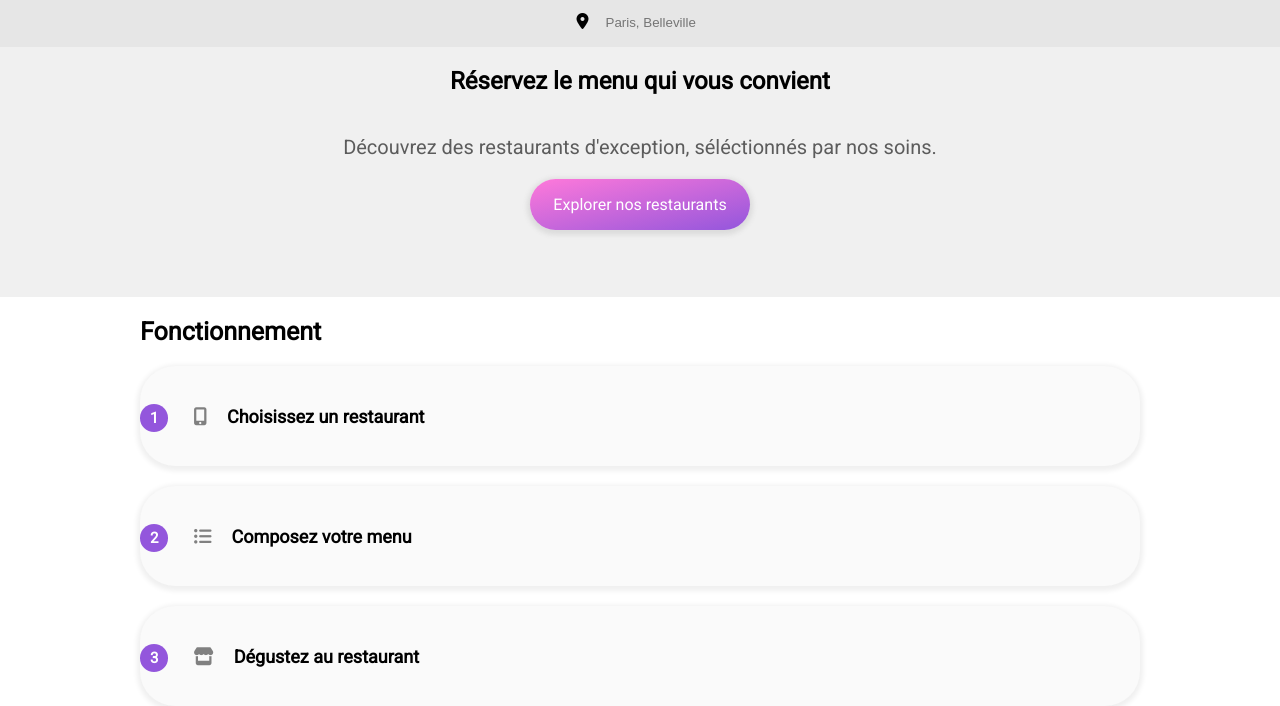
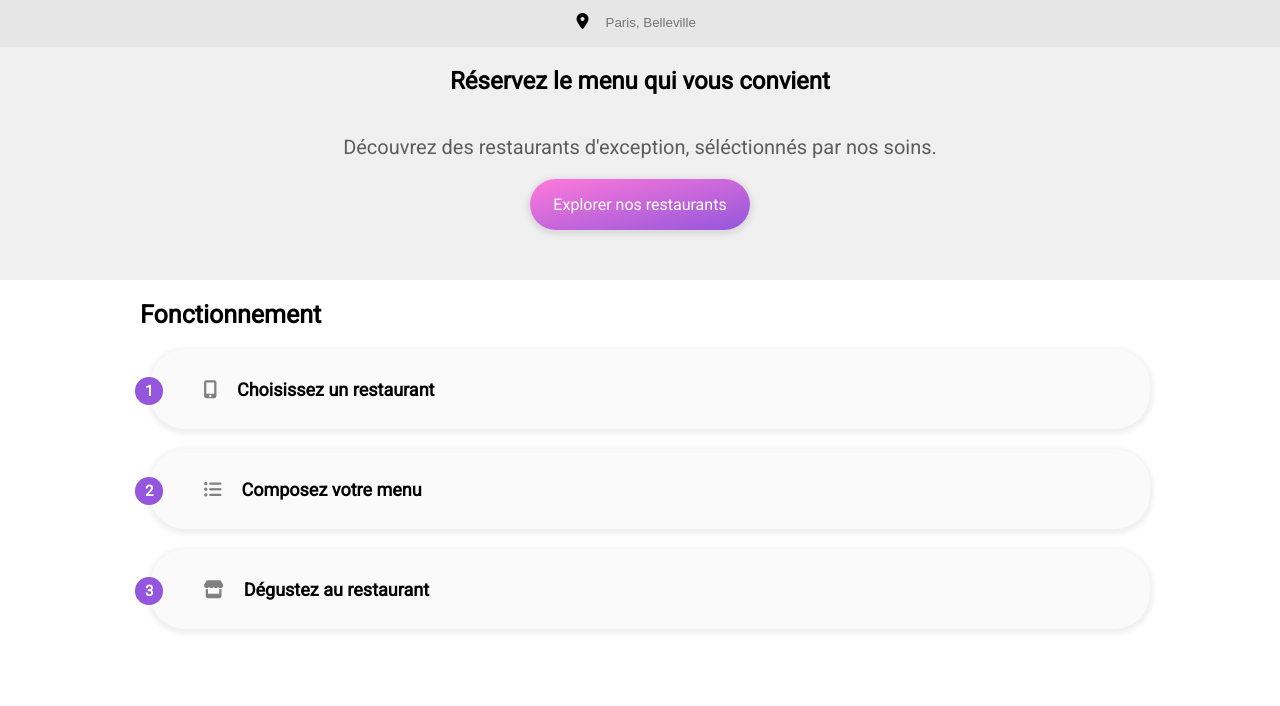
Before and after one commit to dorian196/project3, a website: page index.html in a window 1280 px wide. Shown: the part 43-749 px from the top of the page. Drawn offline with Linux system fonts and the light colour scheme; a web font is replaced by a local one.

Commit message:
Autres changement

```diff
--- a/sass/components/_menu_check.scss
+++ b/sass/components/_menu_check.scss
@@ -86,7 +86,7 @@
 
 & .input:checked + .label .container_overflow
 {
-    width: 44vw;
+    width: 58vw;
 
     & .overflow1, .overflow2 {
         text-overflow: ellipsis;
--- a/sass/layouts/_div.scss
+++ b/sass/layouts/_div.scss
@@ -4,8 +4,8 @@
 {
     border: 0px solid transparent;
     background-color: rgb(240, 240, 240);
-    height: 250px;
     width: 100vw;
+    padding-bottom: 50px;
 }
 
 .txttop
@@ -13,6 +13,7 @@
     text-align: center;
     width: 90vw;
     margin: auto;
+
 
     & h2 {
         font-weight: bolder;
--- a/sass/layouts/_fonction.scss
+++ b/sass/layouts/_fonction.scss
@@ -8,6 +8,9 @@
 
     & ul {
         padding: 0;
+        display: flex;
+        justify-content: center;
+        flex-direction: column;
         align-items: center;
         width: 90vw;
         margin: auto;
@@ -19,14 +22,15 @@
         border-radius: 35px;
         background-color: rgb(250, 250, 250);
         box-shadow: 0 2px 5px 3px rgb(240, 240, 240);
-        height: 100px;
+        height: 80px;
         width: 90vw;
-        margin: auto;
         display: flex;
         justify-content: flex-start;
         align-items: center;
         margin-top: 20px;
         font-size: 15px;
+        padding-left: 0px;
+        margin-left: 20px;
 
         &:hover {
             background-color: #9256dc1a;
@@ -51,6 +55,9 @@
         color: white;
         background-color: $color-primaire;
         margin-right: 25px;
+        position: relative;
+        right: 15px;
+
     }
 
     & i {
--- a/sass/pages/menu1.scss
+++ b/sass/pages/menu1.scss
@@ -75,10 +75,10 @@
 
     & h2 {
         font-size: 20px;
-        margin: 50px 0 0 4.5vw;
-
+        margin: 40px 0 0 4.5vw;
         border-bottom: 3px solid $color_tertiaire;
         width: 50px;
+        padding: 0 0 5px 0;
 
         @include media-min(1024px){
             min-width: 50px;
```
Also changed, not shown: public/css/style.css, 1 other file.
